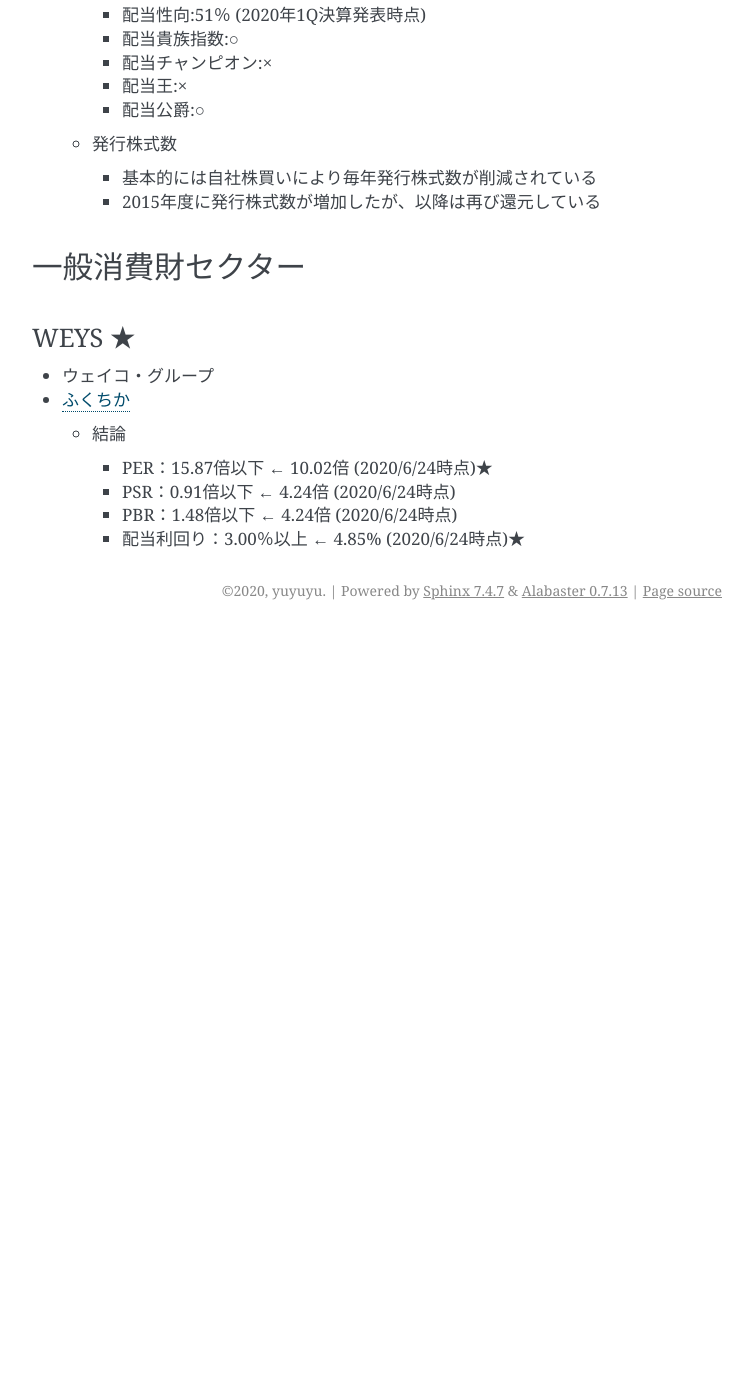
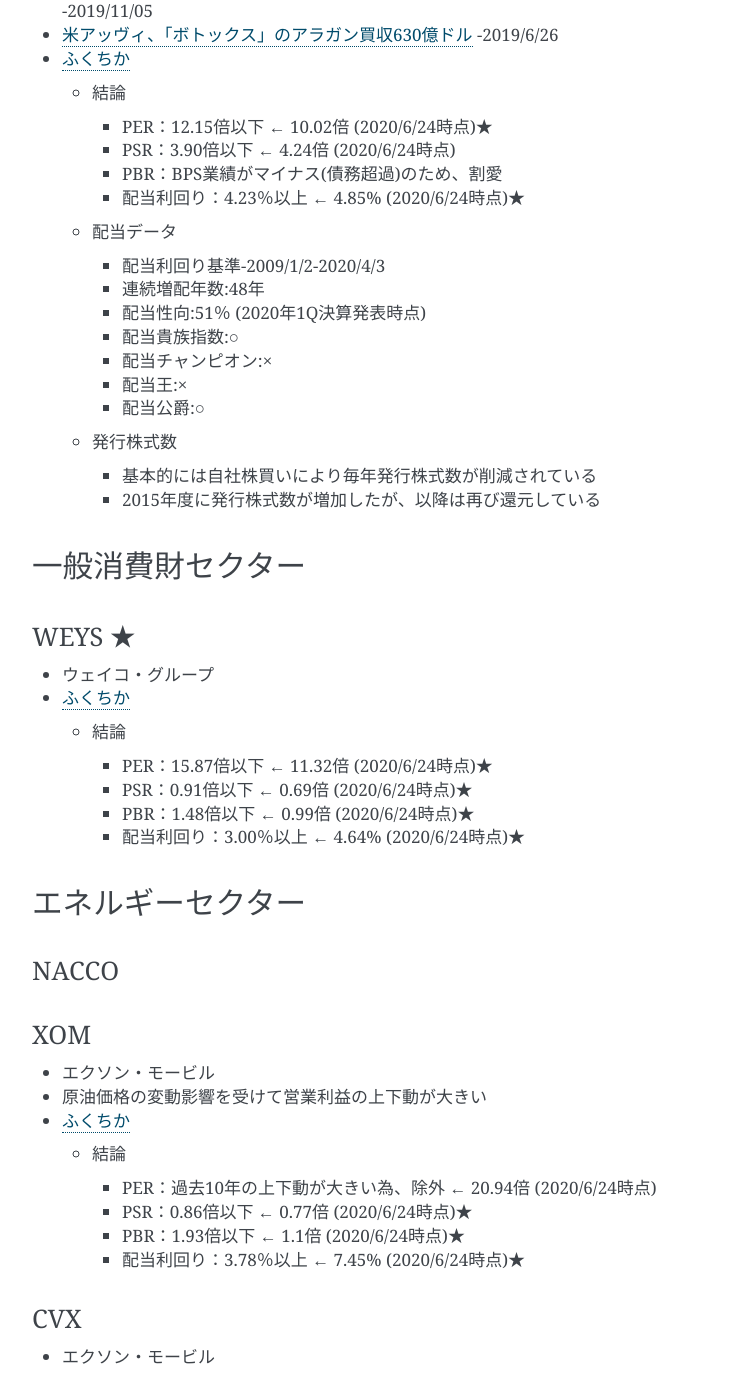
Before and after one commit to yuyuyu0706/sphinx, a Sphinx documentation site: the page built from sphinx/source/work/page07_finance.rst, in a window 1280 px wide and 1400 px high, scrolled down 6909 px. Shown: the whole window, without its empty margins (388-1141 px from the left). Built offline with Sphinx 7.4.7, drawn with Linux system fonts in a browser that asks for light colours; pages that are not in the unit, such as notebooks, are missing from menus; before the commit the page ends 7539 px from its top, so only the background shows below that; some of the changed text lies outside the part shown.

Commit message:
auto commit

```diff
--- a/sphinx/source/work/page07_finance.rst
+++ b/sphinx/source/work/page07_finance.rst
@@ -2,6 +2,20 @@
 #################################
 米国株の調査
 #################################
+
+ポートフォリオ
+###############################
+
+* オフェンス
+* ディフェンス
+* ミッドフィルダー
+
+* 生活必需品セクター
+* 公益事業セクター
+* 金融セクター
+* 不動産セクター
+* 通信サービスセクター
+* 一般消費財セクター
 
 生活必需品セクター
 ###############################
@@ -364,7 +378,56 @@ WEYS ★
 
   * 結論
 
-    * PER：15.87倍以下 ← 10.02倍 (2020/6/24時点)★
-    * PSR：0.91倍以下   ← 4.24倍 (2020/6/24時点)
-    * PBR：1.48倍以下   ← 4.24倍 (2020/6/24時点)
-    * 配当利回り：3.00％以上 ← 4.85% (2020/6/24時点)★
+    * PER：15.87倍以下 ← 11.32倍 (2020/6/24時点)★
+    * PSR：0.91倍以下   ← 0.69倍 (2020/6/24時点)★
+    * PBR：1.48倍以下   ← 0.99倍 (2020/6/24時点)★
+    * 配当利回り：3.00％以上 ← 4.64% (2020/6/24時点)★
+
+
+エネルギーセクター
+###############################
+
+********************
+NACCO
+********************
+
+********************
+XOM
+********************
+
+* エクソン・モービル
+* 原油価格の変動影響を受けて営業利益の上下動が大きい
+* `ふくちか <https://hiromethod.com/abbv>`_
+
+  * 結論
+
+    * PER：過去10年の上下動が大きい為、除外 ← 20.94倍 (2020/6/24時点)
+    * PSR：0.86倍以下   ← 0.77倍 (2020/6/24時点)★
+    * PBR：1.93倍以下   ← 1.1倍 (2020/6/24時点)★
+    * 配当利回り：3.78％以上 ← 7.45% (2020/6/24時点)★
+
+
+
+********************
+CVX
+********************
+
+* エクソン・モービル
+
+
+エネルギーセクター
+###############################
+
+********************
+T
+********************
+
+* AT&T
+* `ふくちか <https://hiromethod.com/t>`_
+
+  * 結論
+
+    * PER：11.28倍以下 ← 11.32倍 (2020/6/24時点)★
+    * PSR：1.33倍以下   ← 0.69倍 (2020/6/24時点)★
+    * PBR：1.49倍以下   ← 0.99倍 (2020/6/24時点)★
+    * 配当利回り：6.12％以上 ← 4.64% (2020/6/24時点)★
```
